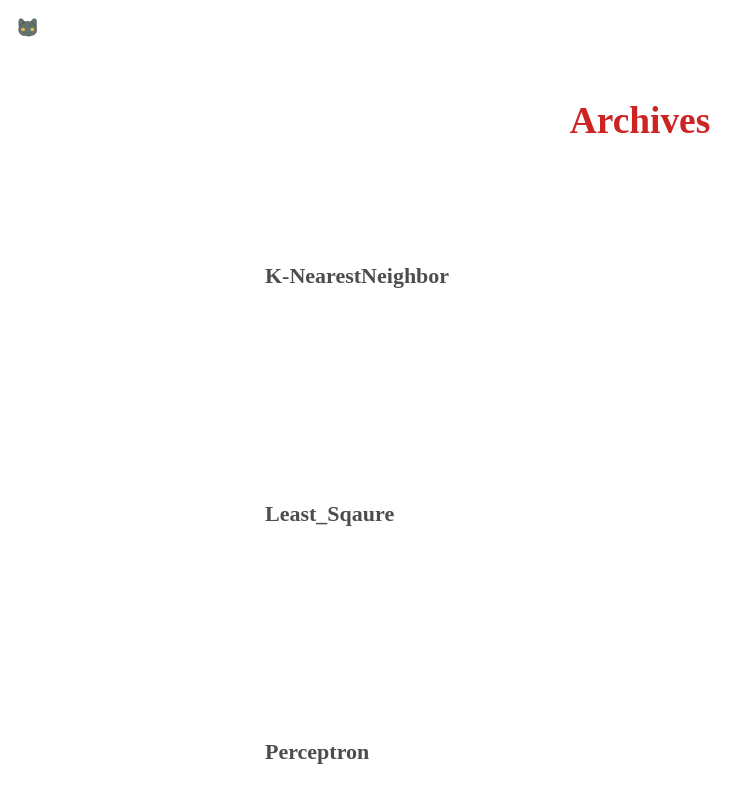
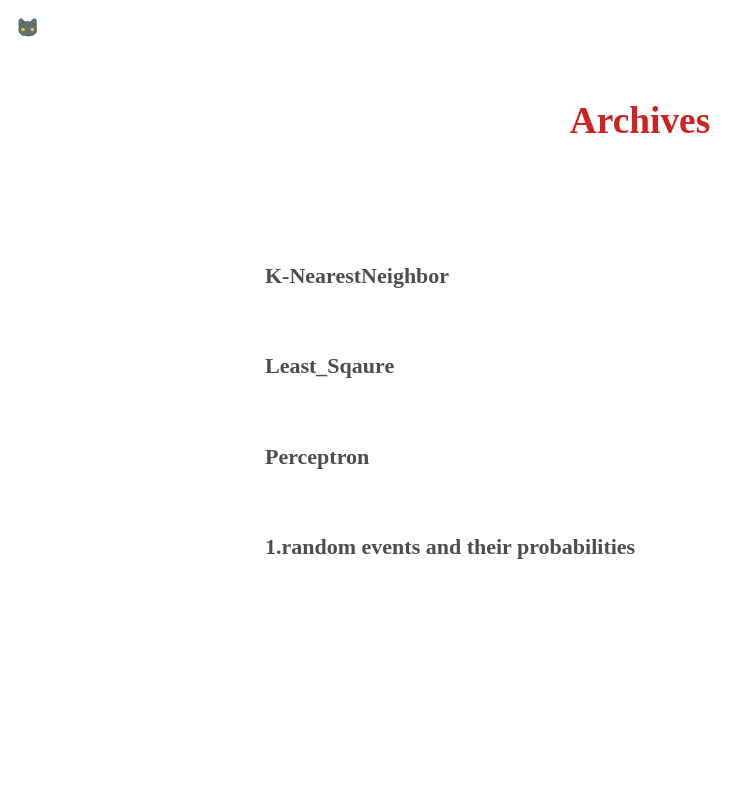
Before and after one commit to He1o/He1o.github.io, a plain HTML site: page archives/index.html in a window 1280 px wide. Shown: the top 800 px of the page, without its empty margins (0-755 px from the left). Drawn offline with nearby package versions, Linux system fonts and the light colour scheme; some packages are replaced by stand-ins of ours.

Commit message:
Site updated: 2022-01-04 16:20:04

```diff
--- a/css/style.css
+++ b/css/style.css
@@ -249,7 +249,6 @@ nav {
 .post-preview {
   position: relative;
   padding: 25px 0 35px;
-  min-height: 14em;
   overflow: hidden;
   clear: both;
 }
```
